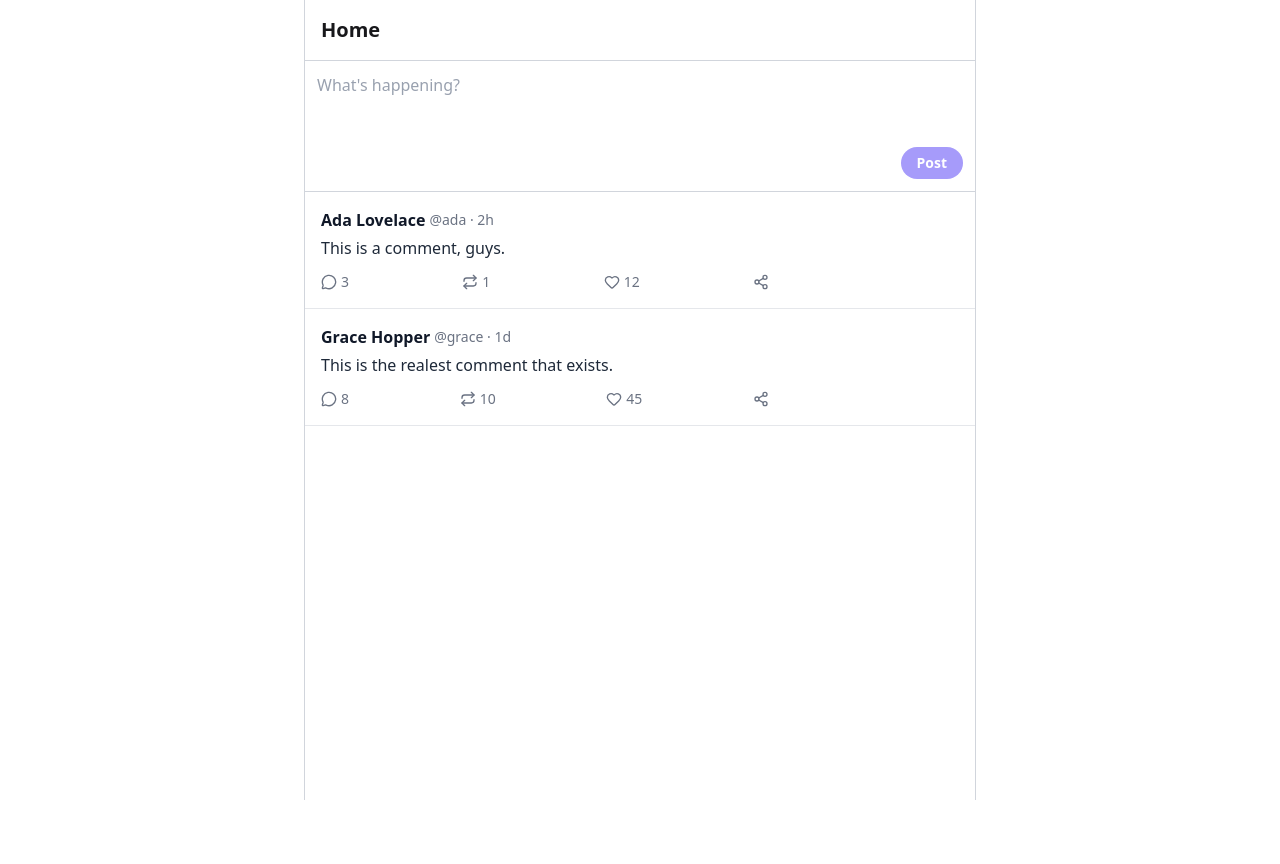
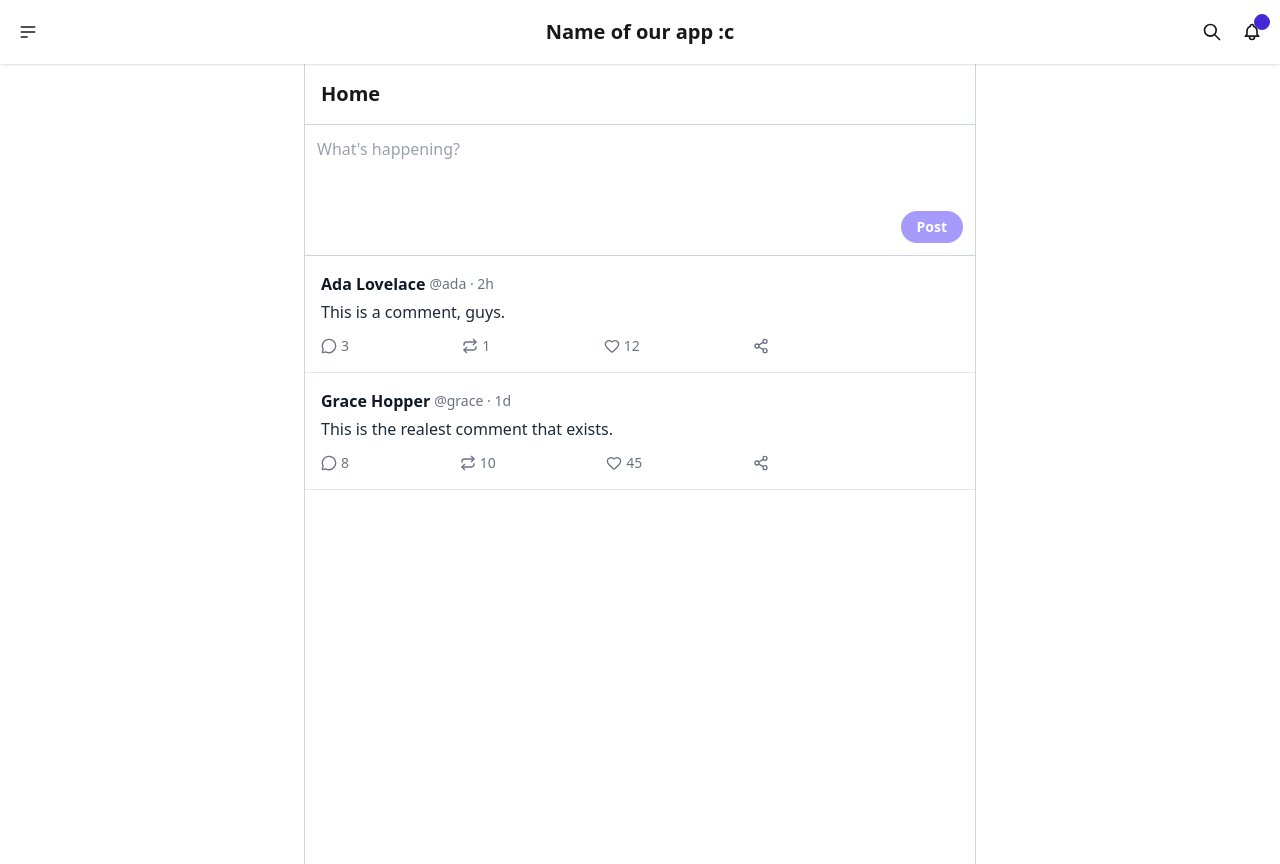
Before and after one commit to kibirisu/LLaMActivityPub, a React app in the folder web/: page / in a window 1280 px wide. Before the commit the page ends 800 px from the top, so only its background shows below. Built offline with nearby package versions, Linux system fonts and the light colour scheme; the HTML template or start-up script is replaced by a standard one.

Commit message:
web: src: added new component TopAppBar

```diff
--- a/web/src/App.tsx
+++ b/web/src/App.tsx
@@ -1,9 +1,14 @@
 import './App.css';
 import MainFeed from './feed/MainFeed';
+import TopAppBar from './TopAppBar';
 
 const App = () => {
+  const onTopBarSearch = (text) => console.log(text)
   return (
-    <MainFeed />
+    <div>
+      <TopAppBar onSearch={onTopBarSearch}/>
+      <MainFeed />
+    </div>
   );
 };
 
--- /dev/null
+++ b/web/src/TopAppBar.tsx
@@ -0,0 +1,50 @@
+import { useState } from "react";
+
+export default function TopAppBar({ onSearch }: Props) {
+  const [showSearch, setShowSearch] = useState(false);
+
+  const Input = () => {
+    const handleKeyDown = (event) => {
+      if (event.key === 'Enter') {
+        onSearch(event.currentTarget.value);
+      }
+    }
+
+    return <input type="text" placeholder="Search..." className="input input-bordered w-40 md:w-64" onKeyDown={handleKeyDown} autoFocus />
+  }
+  return (
+    <div className="navbar bg-base-100 shadow-sm z-100 sticky top-0">
+      <div className="navbar-start">
+        <div className="dropdown">
+          <div tabIndex={0} role="button" className="btn btn-ghost btn-circle">
+            <svg xmlns="http://www.w3.org/2000/svg" className="h-5 w-5" fill="none" viewBox="0 0 24 24" stroke="currentColor"> <path strokeLinecap="round" strokeLinejoin="round" strokeWidth="2" d="M4 6h16M4 12h16M4 18h7" /> </svg>
+          </div>
+          <ul tabIndex="-1" className="menu menu-sm dropdown-content bg-base-100 rounded-box z-1 mt-3 w-52 p-2 shadow">
+            <li className="menu-disabled"><a>Profile</a></li>
+            <li className="menu-disabled"><a>Trending</a></li>
+            <li className="menu-disabled"><a>Federation</a></li>
+          </ul>
+        </div>
+      </div>
+      <div className="navbar-center">
+        <a className="btn btn-ghost text-xl">Name of our app :c</a>
+      </div>
+      <div className="navbar-end">
+        <button className="btn btn-ghost btn-circle" onClick={() => setShowSearch(!showSearch)}>
+          <svg xmlns="http://www.w3.org/2000/svg" className="h-5 w-5" fill="none" viewBox="0 0 24 24" stroke="currentColor"> <path strokeLinecap="round" strokeLinejoin="round" strokeWidth="2" d="M21 21l-6-6m2-5a7 7 0 11-14 0 7 7 0 0114 0z" /> </svg>
+        </button>
+        {showSearch && (
+            <div className="form-control transition-all duration-300">
+              {Input()}
+            </div>
+          )}
+        <button className="btn btn-ghost btn-circle">
+          <div className="indicator">
+            <svg xmlns="http://www.w3.org/2000/svg" className="h-5 w-5" fill="none" viewBox="0 0 24 24" stroke="currentColor"> <path strokeLinecap="round" strokeLinejoin="round" strokeWidth="2" d="M15 17h5l-1.405-1.405A2.032 2.032 0 0118 14.158V11a6.002 6.002 0 00-4-5.659V5a2 2 0 10-4 0v.341C7.67 6.165 6 8.388 6 11v3.159c0 .538-.214 1.055-.595 1.436L4 17h5m6 0v1a3 3 0 11-6 0v-1m6 0H9" /> </svg>
+            <span className="badge badge-xs badge-primary indicator-item"></span>
+          </div>
+        </button>
+      </div>
+    </div>
+  );
+}
```
